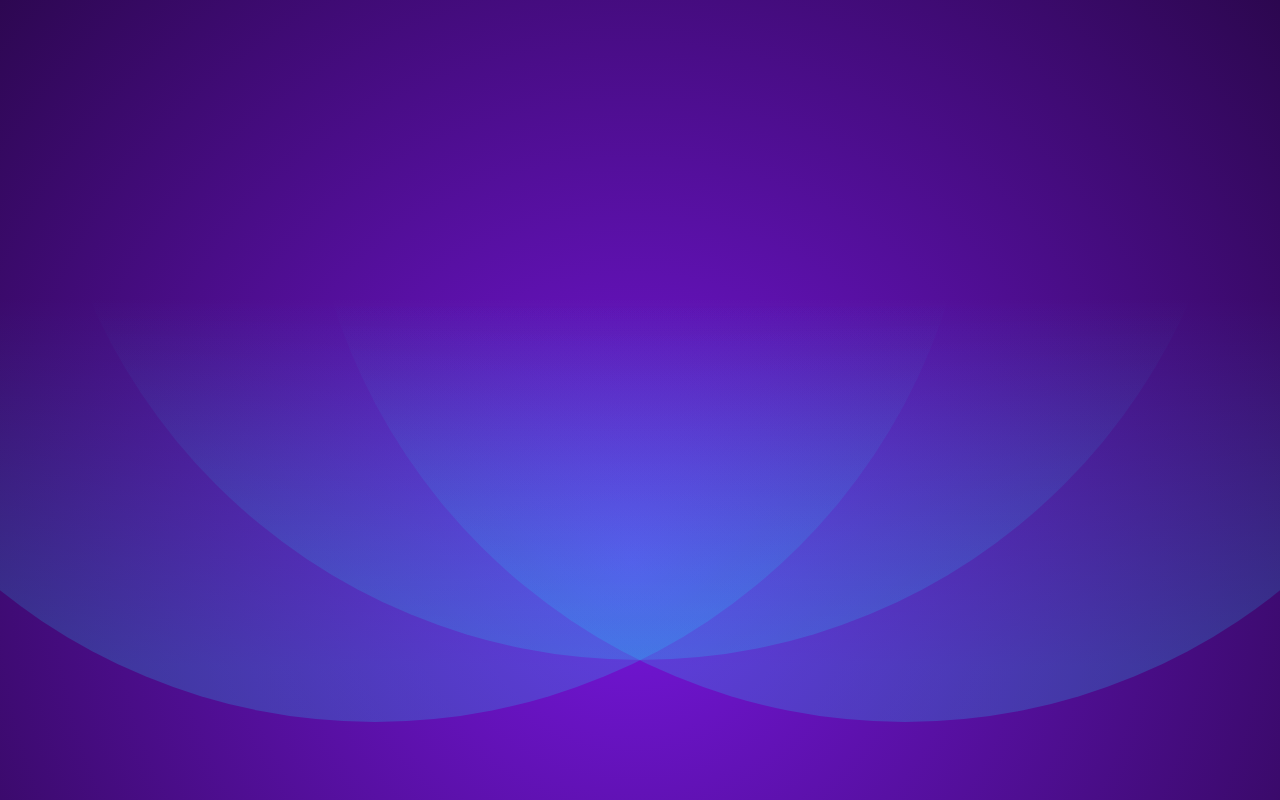
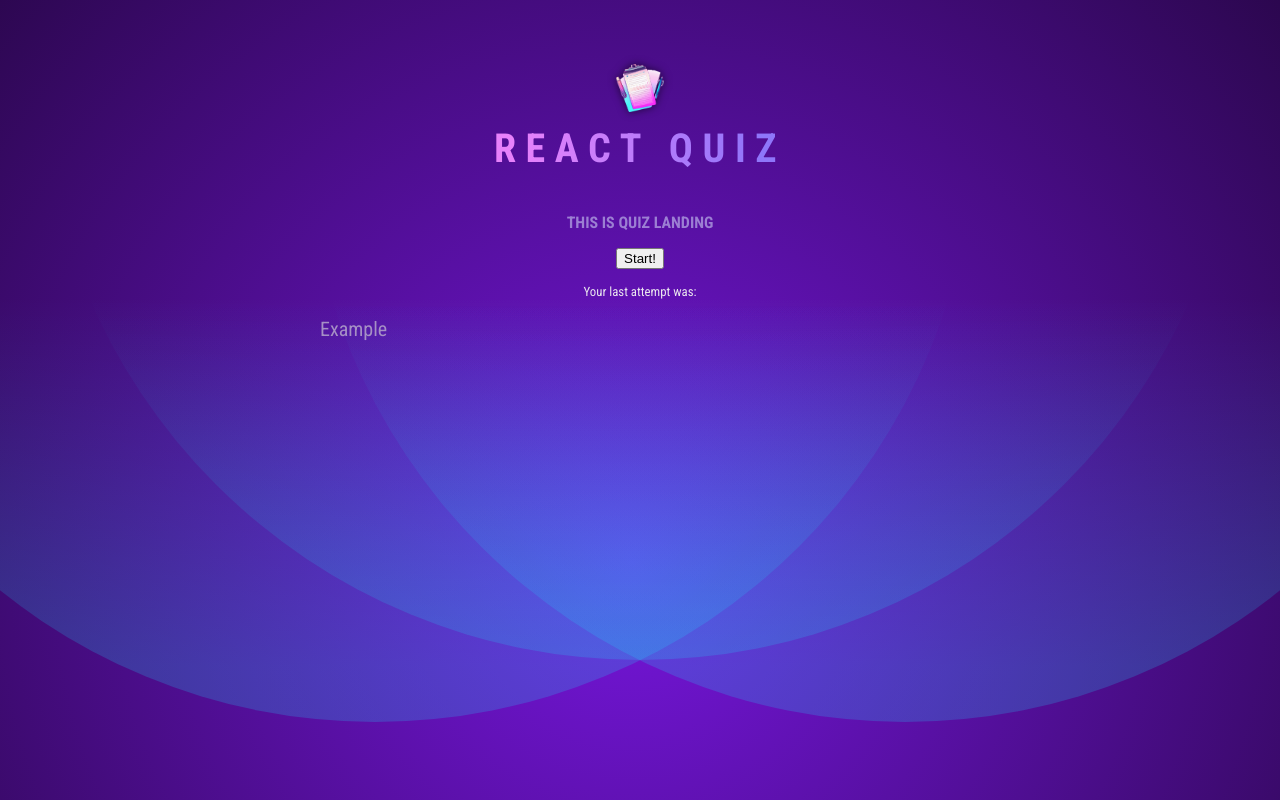
Before and after one commit to Juan-I-nauJ/react-project-quiz, a React (Vite) app: page / in a window 1280 px wide. Built offline with nearby package versions, Linux system fonts and the light colour scheme.

Commit message:
feat: mainheader created, started work on layout

```diff
--- a/src/App.jsx
+++ b/src/App.jsx
@@ -1,3 +1,14 @@
-function App() {}
+import MainHeader from "./components/MainHeader/MainHeader";
+import QuizLanding from "./components/QuizLanding/QuizLanding";
+function App() {
+    return (
+        <>
+        <MainHeader />
+        <main>
+            <QuizLanding />
+        </main>
+        </>
+    )
+}
 
 export default App;
--- /dev/null
+++ b/src/components/MainHeader/MainHeader.jsx
@@ -0,0 +1,10 @@
+import QuizLogo from './../../assets/quiz-logo.png'
+
+export default function MainHeader() {
+    return (
+        <header>
+            <img src={QuizLogo}/>
+            <h1>REACT QUIZ</h1>
+        </header>
+    )
+}
--- /dev/null
+++ b/src/components/QuizLanding/QuizLanding.jsx
@@ -0,0 +1,17 @@
+export default function QuizLanding() {
+    return (
+        <div id="last-try">
+            <h2>This is quiz landing</h2>
+            <p>
+                <button>Start!</button>
+            </p>
+            <div>
+                <p>Your last attempt was:</p>
+                <ul>
+                    <li>Example</li>
+                </ul>
+            </div>
+        </div>
+
+    )
+}
```
